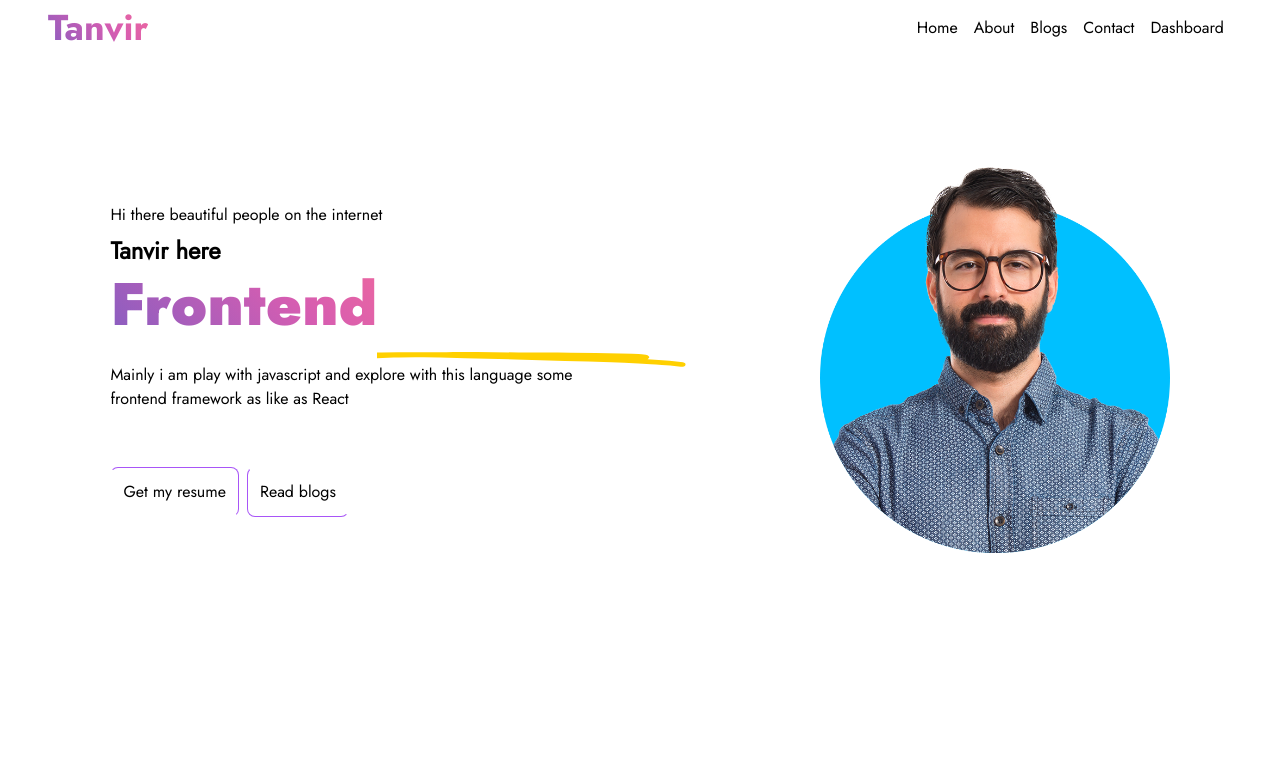
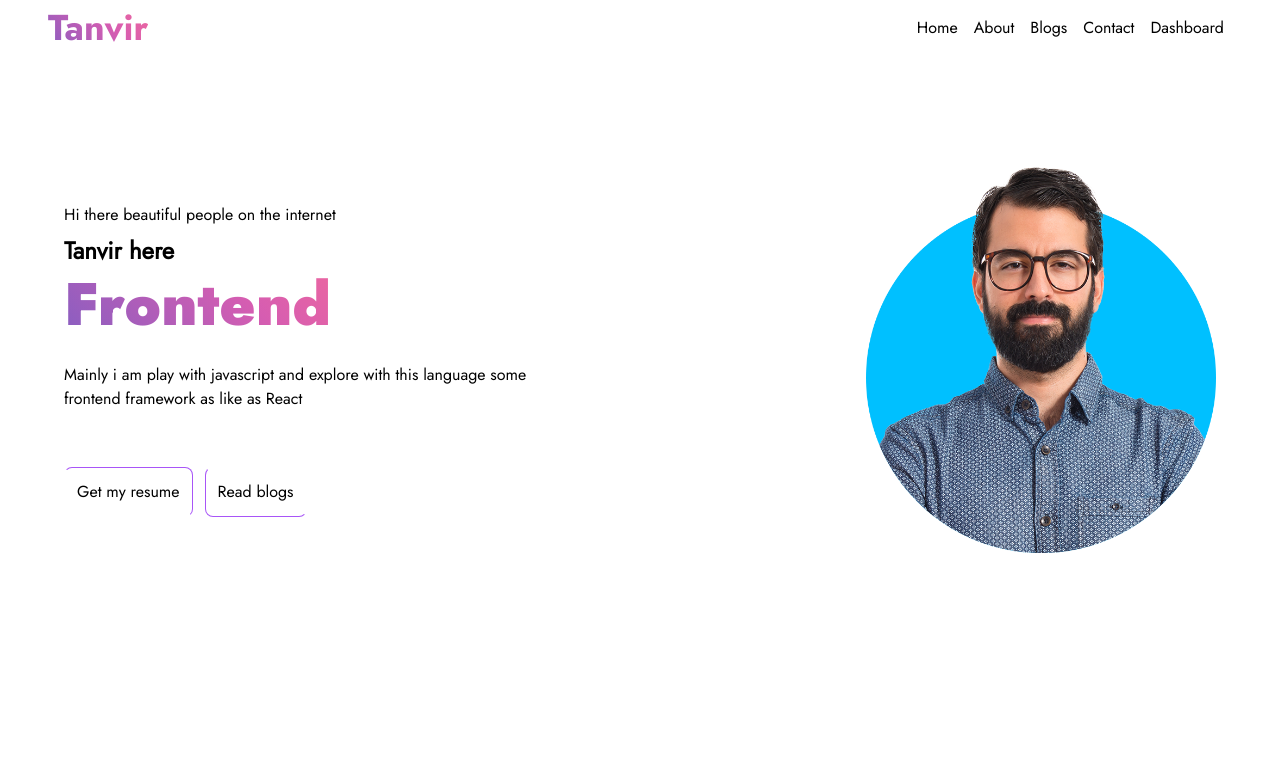
Before and after one commit to tanvir1017/tanvir.dev, a Next.js app: page / in a window 1280 px wide. Shown: the top 779 px of the page. Built offline with nearby package versions, Linux system fonts and the light colour scheme.

Commit message:
feat: 🎸 trying framer-motion
trying framer-motion

BREAKING CHANGE: 🧨 0

✅ Closes: 0

```diff
--- a/components/header/headerSection.js
+++ b/components/header/headerSection.js
@@ -4,18 +4,23 @@ import style from "./heading.module.css";
 
 function HeaderSection() {
   return (
-    <m.div>
-      <div className={`headingSection font-jostRegular`}>
+    <m.div
+    // initial={{ scale: 1.138 }}
+    // animate={{ scale: 0.95 }}
+    // transition={{ duration: 0.8 }}
+    >
+      <div className={`container font-jostRegular`}>
         <div className="flex justify-between items-center">
-          <m.div
-            initial={{ opacity: 0 }}
-            animate={{ opacity: 1 }}
-            transition={{ duration: 0.85 }}
-            className="space-y-2"
-          >
+          <m.div transition={{ duration: 0.85 }} className="space-y-2">
             <p>Hi there beautiful people on the internet</p>
             <h4 className="font-semibold text-2xl ">Tanvir here</h4>
-            <h1 className="text-6xl font-bold">
+            <m.div className="overflow-hidden">
+              <m.h1
+                initial={{ y: "100%" }}
+                animate={{ y: 0 }}
+                transition={{ duration: 0.5, delay: 0.2 }}
+                className="text-6xl font-bold"
+              >
                 {" "}
                 <span className={`${style.animatedText} font-jostBlack`}>
                   Frontend
@@ -25,23 +30,31 @@ function HeaderSection() {
                 >
                   Developer
                 </span>
-            </h1>
+              </m.h1>
+            </m.div>
+
             <p className="pt-5">
               Mainly i am play with javascript and explore with this language
               some
               <br />
               frontend framework as like as React
             </p>
-            <div className="space-x-2 pt-12">
-              <button className="p-3 rounded-lg backdrop-blur-0 bg-white/5 border-t-purple-500 border border-b-white/5 border-r-purple-500 border-l-white/5 active:-translate-y-2 transition duration-150">
+            <div className="space-x-3 pt-12">
+              <m.button
+                whileHover={{ scale: 1.1 }}
+                whileTap={{ scale: 0.9 }}
+                className="p-3 rounded-lg backdrop-blur-0 bg-white/5 border-t-purple-500 border border-b-white/5 border-r-purple-500 border-l-white/5"
+              >
                 Get my resume
-              </button>
-              <button
+              </m.button>
+              <m.button
+                whileHover={{ scale: 1.1 }}
+                whileTap={{ scale: 0.9 }}
                 className="p-3 rounded-lg backdrop-blur-0 bg-white/5 border-b-purple-500 border border-t-white/5
-              border-l-purple-500 border-r-white/5 active:-translate-y-2 transition duration-150"
+              border-l-purple-500 border-r-white/5"
               >
                 Read blogs
-              </button>
+              </m.button>
             </div>
           </m.div>
           <div className="profile-image">
--- a/components/nav/navLink.js
+++ b/components/nav/navLink.js
@@ -1,7 +1,7 @@
 export const data = [
   { title: "Home", path: "/" },
   { title: "About", path: "/about" },
-  { title: "Blogs", path: "/blogs" },
+  { title: "Blogs", path: "/blog" },
   { title: "Contact", path: "/contact" },
   { title: "Dashboard", path: "/dashboard" },
 ];
--- a/components/projects/Projects.js
+++ b/components/projects/Projects.js
@@ -5,7 +5,7 @@ import SecondeProjectsRow from "./SecondeProjectsRow/SecondeProjectsRow";
 function Projects() {
   return (
     <>
-      <div className={`headingSection`}>
+      <div className={`container`}>
         <div className="grid place-items-center">
           <h1 className="font-[600] uppercase text-4xl">Projects</h1>
           <p className="">
--- a/components/selfHighlighter/selfHighlighter.js
+++ b/components/selfHighlighter/selfHighlighter.js
@@ -4,7 +4,7 @@ import style from "./selfHighlighter.module.css";
 function SelfHighlighter() {
   return (
     <>
-      <div className={`headingSection `}>
+      <div className={`container `}>
         <div className="grid place-items-center">
           <h1 className="font-[600] uppercase text-4xl">Describing myself</h1>
           <p className="">
--- a/pages/about.js
+++ b/pages/about.js
@@ -1,11 +1,12 @@
 import { metaTagAbout as metaTag } from "../components/localData/localData";
 import Meta from "../components/meta/meta";
+import SelfHighlighter from "../components/selfHighlighter/selfHighlighter";
 
 function About() {
   return (
     <>
       <Meta metaTag={metaTag} />
-      <div>This is about page</div>
+      <SelfHighlighter />
     </>
   );
 }
--- a/pages/blog.js
+++ b/pages/blog.js
@@ -4,7 +4,7 @@ import { blogLocData } from "../components/localData/localData";
 function Blog() {
   return (
     <>
-      <div className={` headingSection`}>
+      <div className={` container`}>
         <div className="grid place-items-center">
           {/* <h1 className="font-[600] uppercase text-4xl">&#x3E;_ Latest blog</h1> */}
           <h1 className="font-[600] uppercase text-4xl">Latest blog</h1>
--- a/pages/index.js
+++ b/pages/index.js
@@ -1,7 +1,7 @@
 import HeaderSection from "../components/header/headerSection";
 import { metaTagHome as metaTag } from "../components/localData/localData";
 import Meta from "../components/meta/meta";
-import Projects from "../components/projects/projects";
+import Projects from "../components/projects/Projects";
 import SelfHighlighter from "../components/selfHighlighter/selfHighlighter";
 import Blog from "./blog";
 
--- a/styles/globals.css
+++ b/styles/globals.css
@@ -67,6 +67,7 @@ body {
   scroll-behavior: smooth;
   padding: 0;
   margin: 0;
+  /* overflow: hidden; */
   font-family: -apple-system, BlinkMacSystemFont, Segoe UI, Roboto, Oxygen,
     Ubuntu, Cantarell, Fira Sans, Droid Sans, Helvetica Neue, sans-serif;
   /* background-image: url("/bg.jpg"); */
@@ -92,9 +93,9 @@ a {
 }
 
 /* own css */
-.headingSection {
+.container {
   /* background-color: rgba(210, 148, 239, 0.1);
   backdrop-filter: blur(2px); */
-  padding: 6.9rem;
+  padding: 6.9rem 4rem;
   z-index: 1 !important;
 }
```
Also changed, not shown: 1 other file (tests, documents, lock files or other folders). Lines whose indentation alone changed are shown as unchanged.
